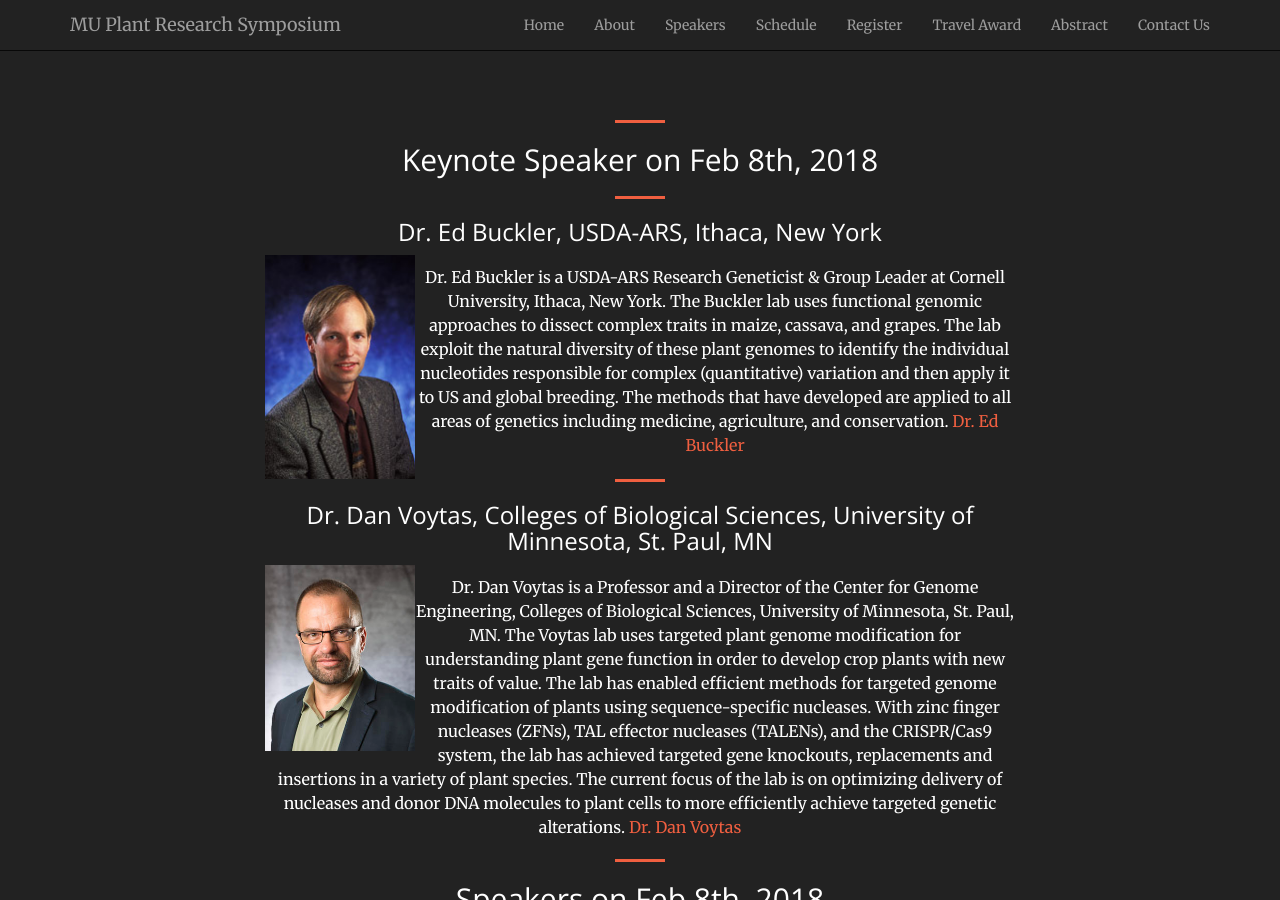
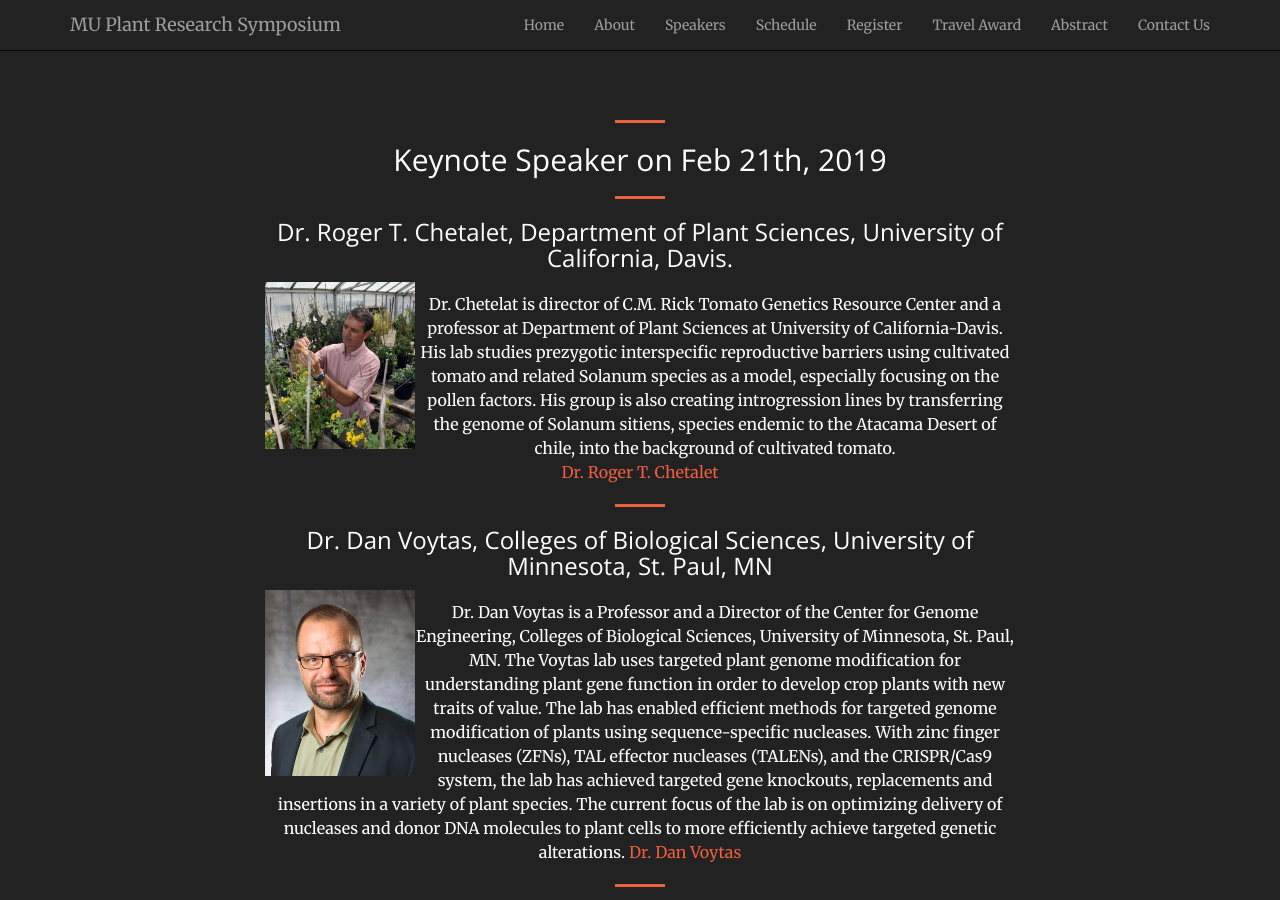
Before and after one commit to mupioneersymposium/mupioneersymposium.github.io, a Jekyll site: the page built from speakers.md, in a window 1280 px wide and 900 px high. Built offline with Jekyll 4.4.1, drawn with Linux system fonts in a browser that asks for light colours.

Commit message:
Update speakers.md
Dr. Roger update

```diff
--- a/speakers.md
+++ b/speakers.md
@@ -3,16 +3,16 @@ layout: regular
 ---
 
 <hr style="clear: both;" />
-## Keynote Speaker on Feb 8th, 2018
+## Keynote Speaker on Feb 21th, 2019
 <hr style="clear: both;" />
 
 
-### Dr. Ed Buckler, USDA-ARS, Ithaca, New York
+### Dr. Roger T. Chetalet, Department of Plant Sciences, University of California, Davis.
 
-<img src="/img/buckler.jpg" alt="Dr.  Ed Buckler Photo" width="150px" style="float: left" />
+<img src="/img/roger2019.jpg" alt="Dr. Roger T. Chetalet Photo" width="150px" style="float: left" />
 
-Dr. Ed Buckler is a USDA-ARS Research Geneticist & Group Leader at Cornell University, Ithaca, New York. The Buckler lab uses functional genomic approaches to dissect complex traits in maize, cassava, and grapes. The lab exploit the natural diversity of these plant genomes to identify the individual nucleotides responsible for complex (quantitative) variation and then apply it to US and global breeding.  The methods that have developed are applied to all areas of genetics including medicine, agriculture, and conservation.
-<a href="http://www.maizegenetics.net/" target="_blank"> Dr. Ed Buckler </a>
+Dr. Chetelat is director of C.M. Rick Tomato Genetics Resource Center and a professor at Department of Plant Sciences at University of California-Davis. His lab studies prezygotic interspecific reproductive barriers using cultivated tomato and related Solanum species as a model, especially focusing on the pollen factors. His group is also creating introgression lines by transferring the genome of Solanum sitiens, species endemic to the Atacama Desert of chile, into the background of cultivated tomato.
+<a href="https://biology.ucdavis.edu/people/roger-chetelat/" target="_blank"> Dr. Roger T. Chetalet </a>
 
 <hr style="clear: both;" />
 
```
